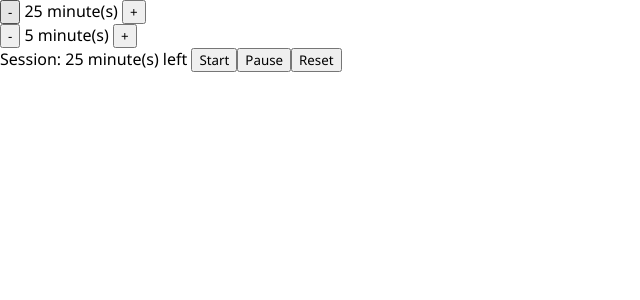
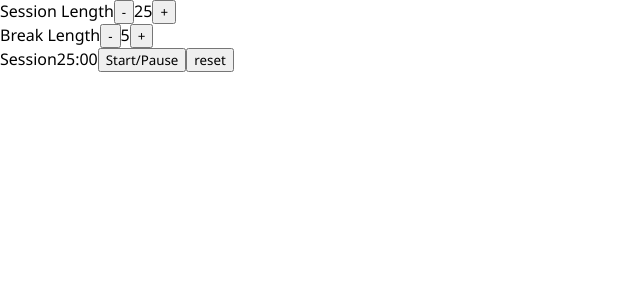
Before and after one commit to JesserHamdaoui/fcc-front-end-developer-5, a React (Create React App) app: page / in a window 1280 px wide. Shown: the top 300 px of the page, without its empty margins (0-640 px from the left). Built offline with nearby package versions, Linux system fonts and the light colour scheme.

Commit message:
MATCH THE REQUIRED IDS AND LAYOUT

```diff
--- a/public/index.html
+++ b/public/index.html
@@ -13,6 +13,7 @@
     }
   </style>
   <body>
+    <script src="https://cdn.freecodecamp.org/testable-projects-fcc/v1/bundle.js"></script>
     <div id="root"></div>
   </body>
 </html>
--- a/src/components/BreakTime.jsx
+++ b/src/components/BreakTime.jsx
@@ -9,22 +9,27 @@ const BreakTime = () => {
   const dispatch = useDispatch();
 
   const handleDecrease = () => {
-    if (timerInterval || breakTime === 1) return;
-    dispatch(updateBreakTime(breakTime - 1));
-    if (isBreak) dispatch(changeTimer(breakTime - 1));
+    if (timerInterval || breakTime === 60) return;
+    dispatch(updateBreakTime(breakTime - 60));
+    if (isBreak) dispatch(changeTimer(breakTime - 60));
   };
 
   const handleIncrease = () => {
-    if (timerInterval) return;
-    dispatch(updateBreakTime(breakTime + 1));
-    if (isBreak) dispatch(changeTimer(breakTime + 1));
+    if (timerInterval || breakTime === 3600) return;
+    dispatch(updateBreakTime(breakTime + 60));
+    if (isBreak) dispatch(changeTimer(breakTime + 60));
   };
 
   return (
     <div id="break-time">
-      <button onClick={handleDecrease}>-</button>
-      <span> {breakTime} minute(s) </span>
-      <button onClick={handleIncrease}>+</button>
+      <span id="break-label">Break Length</span>
+      <button onClick={handleDecrease} id="break-decrement">
+        -
+      </button>
+      <span id="break-length">{Math.floor(breakTime / 60)}</span>
+      <button onClick={handleIncrease} id="break-increment">
+        +
+      </button>
     </div>
   );
 };
--- a/src/components/MainTime.jsx
+++ b/src/components/MainTime.jsx
@@ -9,22 +9,27 @@ const MainTime = () => {
   const dispatch = useDispatch();
 
   const handleDecrease = () => {
-    if (timerInterval || mainTime === 1) return;
-    dispatch(updateMainTime(mainTime - 1));
-    if (!isBreak) dispatch(changeTimer(mainTime - 1));
+    if (timerInterval || mainTime === 60) return;
+    dispatch(updateMainTime(mainTime - 60));
+    if (!isBreak) dispatch(changeTimer(mainTime - 60));
   };
 
   const handleIncrease = () => {
-    if (timerInterval) return;
-    dispatch(updateMainTime(mainTime + 1));
-    if (!isBreak) dispatch(changeTimer(mainTime + 1));
+    if (timerInterval || mainTime === 3600) return;
+    dispatch(updateMainTime(mainTime + 60));
+    if (!isBreak) dispatch(changeTimer(mainTime + 60));
   };
 
   return (
     <div>
-      <button onClick={handleDecrease}>-</button>
-      <span> {mainTime} minute(s) </span>
-      <button onClick={handleIncrease}>+</button>
+      <span id="session-label">Session Length</span>
+      <button onClick={handleDecrease} id="session-decrement">
+        -
+      </button>
+      <span id="session-length">{Math.floor(mainTime / 60)}</span>
+      <button onClick={handleIncrease} id="session-increment">
+        +
+      </button>
     </div>
   );
 };
--- a/src/components/Timer.jsx
+++ b/src/components/Timer.jsx
@@ -1,4 +1,4 @@
-import React, { useEffect, useState } from "react";
+import React, { useEffect } from "react";
 import { useDispatch, useSelector } from "react-redux";
 import {
   changeTimer,
@@ -6,6 +6,8 @@ import {
   pauseTimer,
   startTimer,
   toggleIsBreak,
+  updateBreakTime,
+  updateMainTime,
 } from "../redux/timer/timerActions";
 
 const Timer = () => {
@@ -28,7 +30,11 @@ const Timer = () => {
     }
   }, [timer]);
 
-  const handleStart = () => {
+  const handleClick = () => {
+    if (timerInterval) {
+      clearInterval(timerInterval);
+      dispatch(pauseTimer());
+    } else {
       dispatch(
         startTimer(
           setInterval(() => {
@@ -36,27 +42,32 @@ const Timer = () => {
           }, 1000)
         )
       );
-  };
-
-  const handlePause = () => {
-    clearInterval(timerInterval);
-    dispatch(pauseTimer());
+    }
   };
 
   const handleReset = () => {
     clearInterval(timerInterval);
     dispatch(pauseTimer());
-    dispatch(changeTimer(mainTime));
+    dispatch(changeTimer(1500));
+    dispatch(updateMainTime(1500));
+    dispatch(updateBreakTime(300));
     if (isBreak) dispatch(toggleIsBreak());
   };
 
   return (
     <div id="timer">
-      <span>{isBreak ? "Break: " : "Session: "}</span>
-      <span>{timer} minute(s) left </span>
-      <button onClick={handleStart}>Start</button>
-      <button onClick={handlePause}>Pause</button>
-      <button onClick={handleReset}>Reset</button>
+      <span id="timer-label">{isBreak ? "Break" : "Session"}</span>
+      <span id="time-left">
+        {Math.floor(timer / 60) < 10 ? "0" : ""}
+        {Math.floor(timer / 60)}:{timer % 60 < 10 ? "0" : ""}
+        {timer % 60}
+      </span>
+      <button id="start_stop" onClick={handleClick}>
+        Start/Pause
+      </button>
+      <button id="reset" onClick={handleReset}>
+        reset
+      </button>
     </div>
   );
 };
--- a/src/redux/timer/timerReducer.js
+++ b/src/redux/timer/timerReducer.js
@@ -9,9 +9,9 @@ import {
 } from "./timerTypes";
 
 const initialState = {
-  mainTime: 25,
-  breakTime: 5,
-  timer: 25,
+  mainTime: 1500,
+  breakTime: 300,
+  timer: 1500,
   isBreak: false,
   interval: null,
 };
```
Lines whose indentation alone changed are shown as unchanged.
